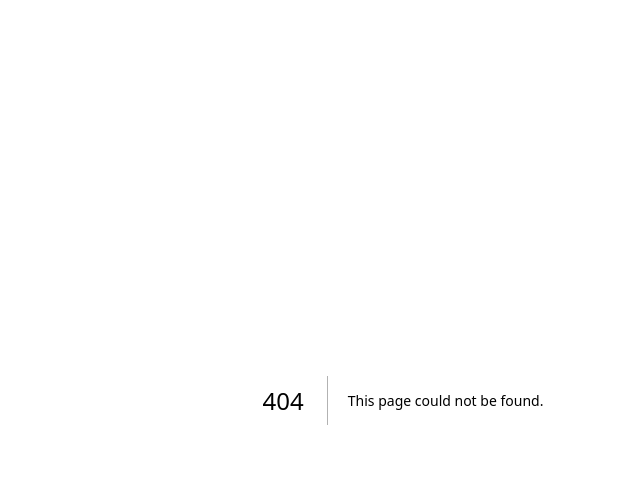
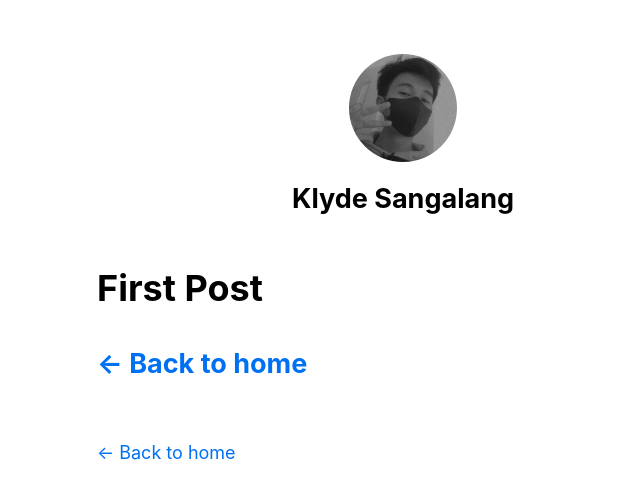
Before and after one commit to Klyde-Sangalang/blog-nextjs1, a Next.js app: page /posts/first-post in a window 1280 px wide. Before the commit this address had no page. Shown: the top 498 px of the page, without its empty margins (237-877 px from the left). Built offline with nearby package versions, Linux system fonts and the light colour scheme.

Commit message:
7:35 Am Aug, 14, 2024

```diff
--- /dev/null
+++ b/components/layout.js
@@ -0,0 +1,69 @@
+import Head from 'next/head';
+import Image from 'next/image';
+import styles from './layout.module.css';
+import utilStyles from '../styles/utils.module.css';
+import Link from 'next/link';
+
+const name = 'Klyde Sangalang';
+export const siteTitle = 'Next.js Sample Website';
+
+export default function Layout({ children, home }) {
+  return (
+    <div className={styles.container}>
+      <Head>
+        <link rel="icon" href="/favicon.ico" />
+        <meta
+          name="description"
+          content="Learn how to build a personal website using Next.js"
+        />
+        <meta
+          property="og:image"
+          content={`https://og-image.vercel.app/${encodeURI(
+            siteTitle,
+          )}.png?theme=light&md=0&fontSize=75px&images=https%3A%2F%2Fassets.vercel.com%2Fimage%2Fupload%2Ffront%2Fassets%2Fdesign%2Fnextjs-black-logo.svg`}
+        />
+        <meta name="og:title" content={siteTitle} />
+        <meta name="twitter:card" content="summary_large_image" />
+      </Head>
+      <header className={styles.header}>
+        {home ? (
+          <>
+            <Image
+              priority
+              src="/images/profile.jpg"
+              className={utilStyles.borderCircle}
+              height={144}
+              width={144}
+              alt=""
+            />
+            <h1 className={utilStyles.heading2Xl}>{name}</h1>
+          </>
+        ) : (
+          <>
+            <Link href="/">
+              <Image
+                priority
+                src="/images/profile.jpg"
+                className={utilStyles.borderCircle}
+                height={108}
+                width={108}
+                alt=""
+              />
+            </Link>
+            <h2 className={utilStyles.headingLg}>
+              <Link href="/" className={utilStyles.colorInherit}>
+                {name}
+              </Link>
+            </h2>
+          </>
+        )}
+      </header>
+      <main>{children}</main>
+      {!home && (
+        <div className={styles.backToHome}>
+          <Link href="/">← Back to home</Link>
+        </div>
+      )}
+    </div>
+  );
+}
--- /dev/null
+++ b/components/layout.module.css
@@ -0,0 +1,15 @@
+.container {
+    max-width: 36rem;
+    padding: 0 1rem;
+    margin: 3rem auto 6rem;
+  }
+
+  .header {
+    display: flex;
+    flex-direction: column;
+    align-items: center;
+  }
+
+  .backToHome {
+    margin: 3rem 0 0;
+  }
--- a/package.json
+++ b/package.json
@@ -6,6 +6,7 @@
     "start": "next start"
   },
   "dependencies": {
+    "clsx": "^2.0.0",
     "next": "latest",
     "react": "18.2.0",
     "react-dom": "18.2.0"
--- /dev/null
+++ b/pages/_app.js
@@ -0,0 +1,5 @@
+import '../styles/global.css';
+
+export default function App({ Component, pageProps }) {
+  return <Component {...pageProps} />;
+}
--- /dev/null
+++ b/pages/posts/first-post.js
@@ -0,0 +1,17 @@
+import Head from 'next/head';
+import Link from 'next/link';
+import Layout from '../../components/layout';
+
+export default function FirstPost() {
+  return (
+    <Layout>
+      <Head>
+        <title>First Post</title>
+      </Head>
+      <h1>First Post</h1>
+      <h2>
+        <Link href="/">← Back to home</Link>
+      </h2>
+    </Layout>
+  );
+}
--- /dev/null
+++ b/styles/global.css
@@ -0,0 +1,27 @@
+html,
+body {
+  padding: 0;
+  margin: 0;
+  font-family: -apple-system, BlinkMacSystemFont, Segoe UI, Roboto, Oxygen, Ubuntu,
+    Cantarell, Fira Sans, Droid Sans, Helvetica Neue, sans-serif;
+  line-height: 1.6;
+  font-size: 18px;
+}
+
+* {
+  box-sizing: border-box;
+}
+
+a {
+  color: #0070f3;
+  text-decoration: none;
+}
+
+a:hover {
+  text-decoration: underline;
+}
+
+img {
+  max-width: 100%;
+  display: block;
+}
--- /dev/null
+++ b/styles/utils.module.css
@@ -0,0 +1,52 @@
+.heading2Xl {
+    font-size: 2.5rem;
+    line-height: 1.2;
+    font-weight: 800;
+    letter-spacing: -0.05rem;
+    margin: 1rem 0;
+  }
+
+  .headingXl {
+    font-size: 2rem;
+    line-height: 1.3;
+    font-weight: 800;
+    letter-spacing: -0.05rem;
+    margin: 1rem 0;
+  }
+
+  .headingLg {
+    font-size: 1.5rem;
+    line-height: 1.4;
+    margin: 1rem 0;
+  }
+
+  .headingMd {
+    font-size: 1.2rem;
+    line-height: 1.5;
+  }
+
+  .borderCircle {
+    border-radius: 9999px;
+  }
+
+  .colorInherit {
+    color: inherit;
+  }
+
+  .padding1px {
+    padding-top: 1px;
+  }
+
+  .list {
+    list-style: none;
+    padding: 0;
+    margin: 0;
+  }
+
+  .listItem {
+    margin: 0 0 1.25rem;
+  }
+
+  .lightText {
+    color: #666;
+  }
```
Also changed, not shown: pages/index.js (+12 -107 lines), public/images/profile.jpg (added), 1 other file (tests, documents, lock files or other folders).
